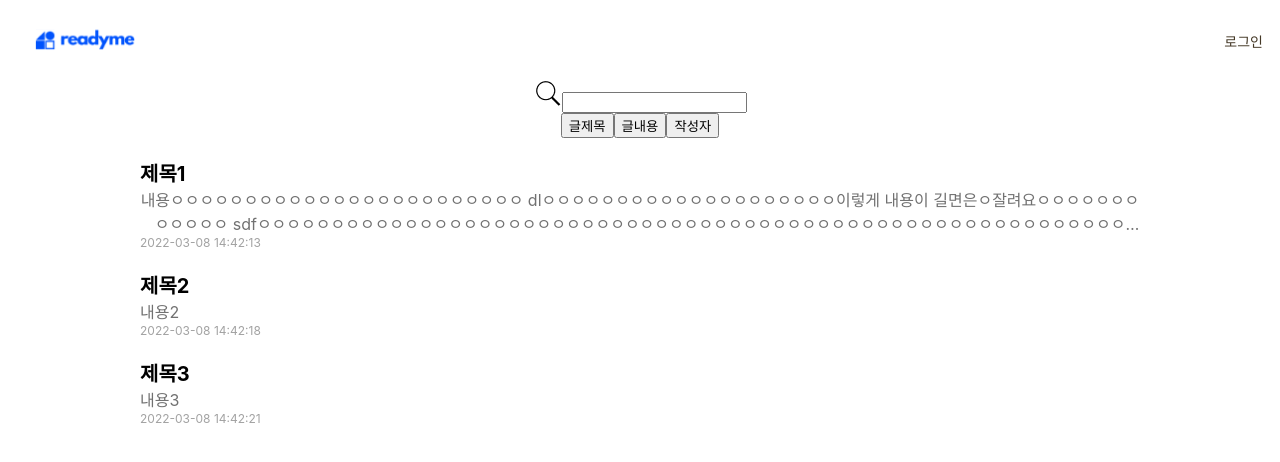
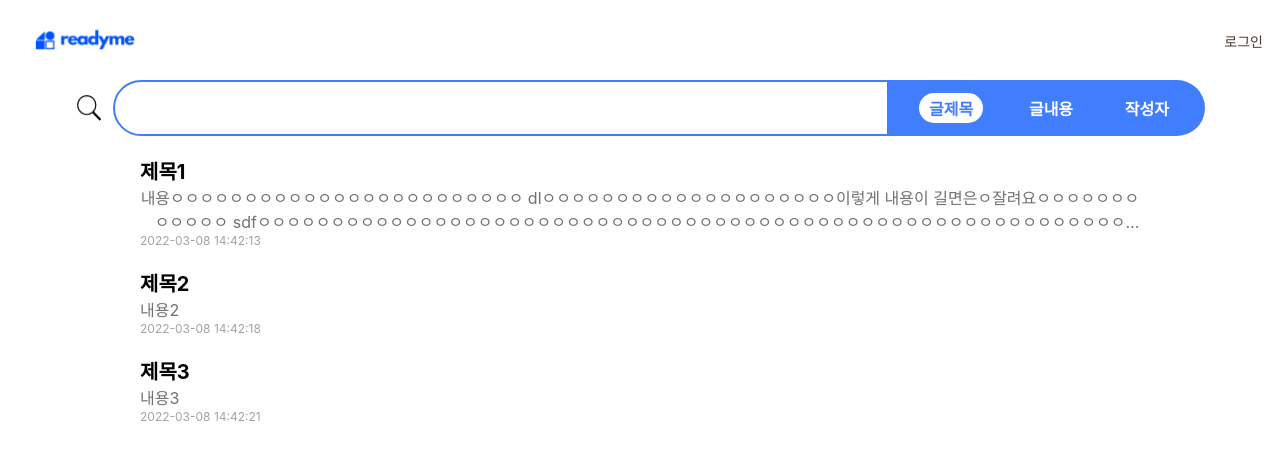
Before and after one commit to jaejlf/Community_Upgrade, a React (Create React App) app in the folder client/team-memory4/: page /board in a window 1280 px wide. Shown: the top 462 px of the page. Built offline with nearby package versions, Linux system fonts and the light colour scheme; no server answers.

Commit message:
Search Bar Styling

```diff
--- a/client/team-memory4/src/components/SearchBar.js
+++ b/client/team-memory4/src/components/SearchBar.js
@@ -1,17 +1,38 @@
 import React, { useState, useContext, useEffect } from "react";
 import Search from '../assets/images/search.png';
+import '../styles/Board.css';
 
 
 const SearchBar = () => {
+    const [option, setOption] = useState("title");  // title, content, writer
+
     return (
-        <div>
-            <img src={Search} />
+        <div className="searchbar">
+            <img src={Search} className="search-img" />
             <input
-                className="searchbar"/>
+                className="search-input" />
             <div className="search-options">
-                <button>글제목</button>
-                <button>글내용</button>
-                <button>작성자</button>
+                <button
+                    className={
+                        option === "title" ?
+                        'search-option-select-o' : 'search-option-select-x'
+                    }
+                    onClick={() => setOption("title")}
+                >글제목</button>
+                <button
+                    className={
+                        option === "content" ?
+                        'search-option-select-o' : 'search-option-select-x'
+                    }
+                    onClick={() => setOption("content")}
+                >글내용</button>
+                <button
+                    className={
+                        option === "writer" ?
+                        'search-option-select-o' : 'search-option-select-x'
+                    }
+                    onClick={() => setOption("writer")}
+                >작성자</button>
             </div>
         </div>
     )
--- a/client/team-memory4/src/styles/Board.css
+++ b/client/team-memory4/src/styles/Board.css
@@ -1,3 +1,69 @@
+.searchbar {
+    display: flex;
+    flex-direction: row;
+    justify-content: center;
+    align-items: center;
+}
+
+.search-input {
+    width: 60vw;
+    height: 50px;
+    border: 2px solid #407EFE;
+    border-radius: 40px 0px 0px 40px;
+    /* border-radius: 40px; */
+    /* margin: 0 10px; */
+}
+
+.search-img {
+    width: 28px;
+    height: 28px;
+    padding-right: 10px;
+}
+
+.search-options {
+    width: 20vw;
+    background-color: #407EFE;
+    border-radius: 0px 40px 40px 0px;
+    padding: 0 30px;
+    height: 56px;
+    display: flex;
+    align-items: center;
+    justify-content: space-between;
+
+}
+
+/* .search-option {
+    background-color: #407EFE;
+    color: #ffffff;
+    border: 0;
+    outline: 0;
+    font-size: 16px;
+} */
+
+.search-option-select-o {
+    background-color: #ffffff;
+    color: #407EFE;
+    border: 0;
+    border-radius: 20px;
+    outline: 0;
+    font-size: 16px;
+    font-weight: bold;
+    height: 30px;
+    padding: 0 10px;
+}
+
+.search-option-select-x {
+    background-color: #407EFE;
+    color: #ffffff;
+    border: 0;
+    border-radius: 20px;
+    outline: 0;
+    font-size: 16px;
+    font-weight: bold;
+}
+
+
+
 .board-page {
     margin: 0 40px;
 }
```
